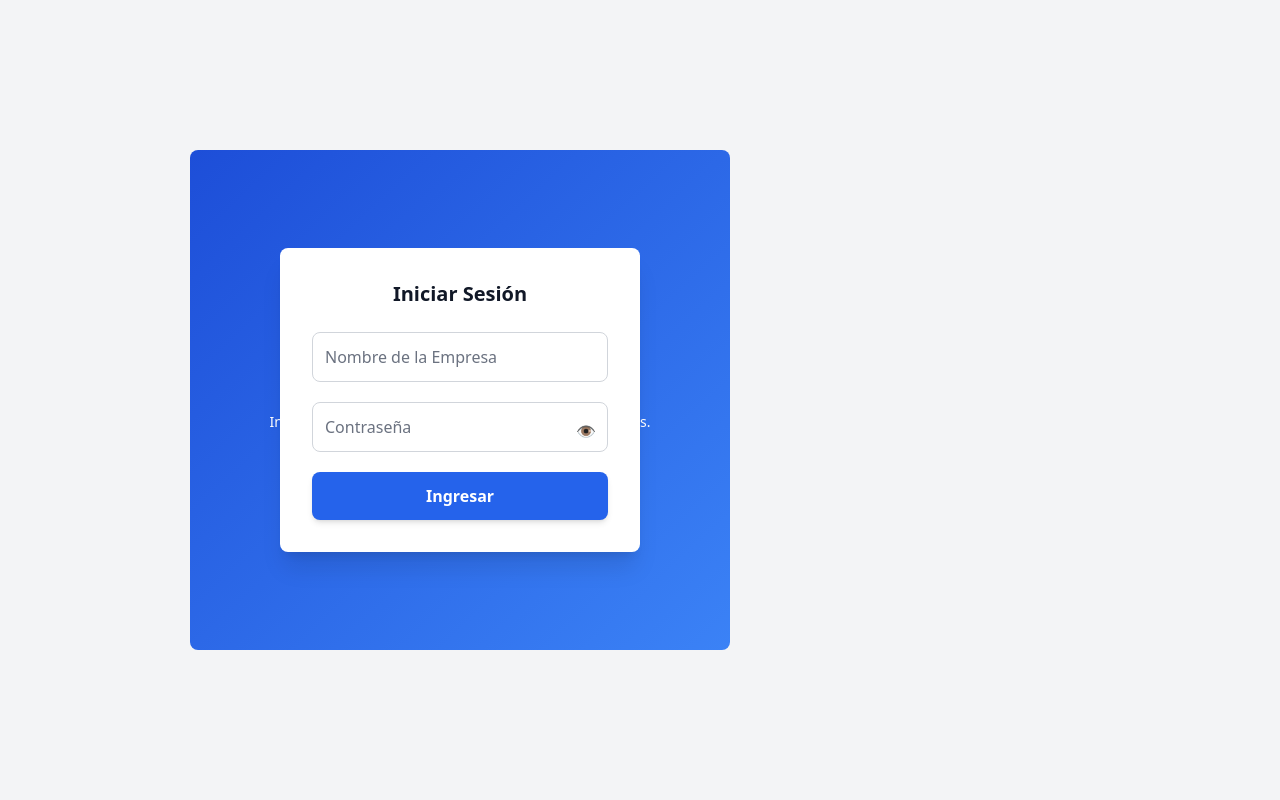
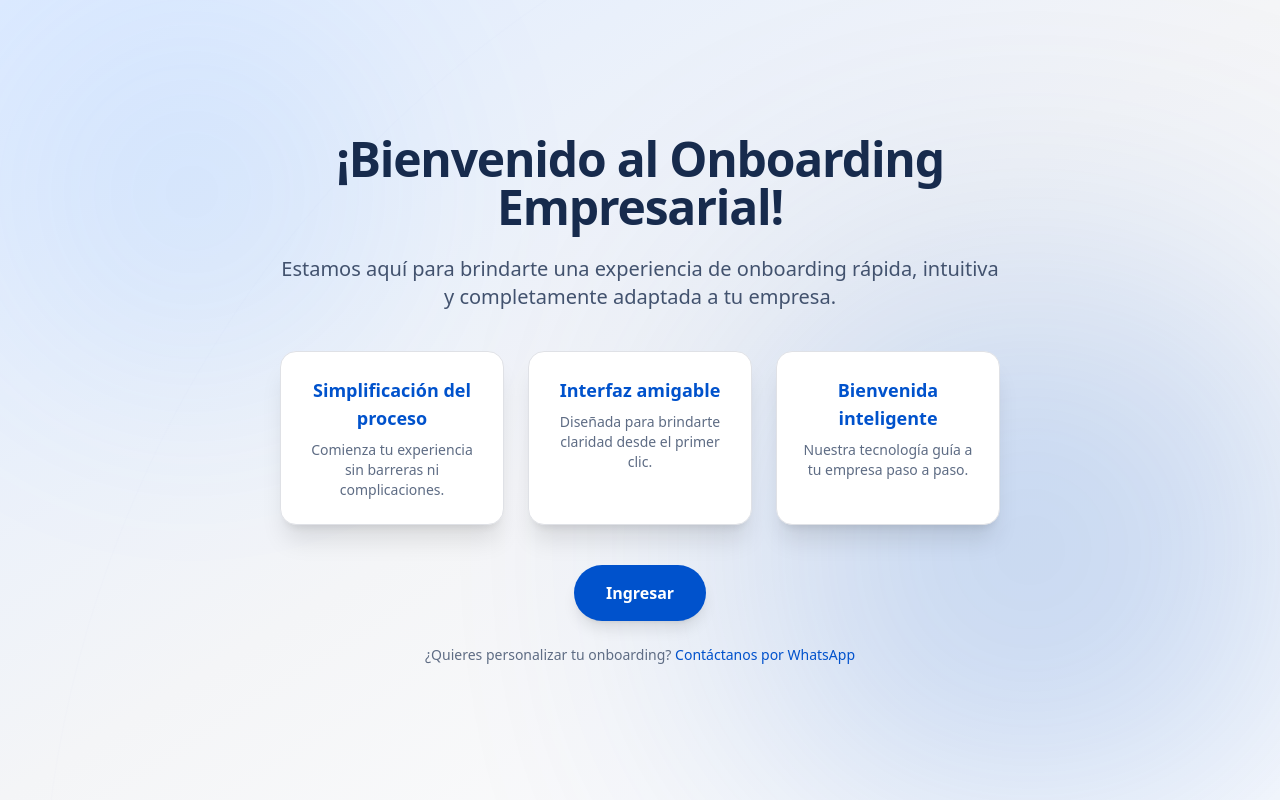
Before and after one commit to Hion-creator/chatbot2.0, a React (Vite) app in the folder frontend/: page / in a window 1280 px wide. Built offline with nearby package versions, Linux system fonts and the light colour scheme.

Commit message:
feat : Landpage para inicio de seccion login actualizado

```diff
--- a/frontend/package.json
+++ b/frontend/package.json
@@ -16,6 +16,7 @@
     "@tremor/react": "^3.18.7",
     "clsx": "^2.1.1",
     "frontend": "file:",
+    "lucide-react": "^0.488.0",
     "prop-types": "^15.8.1",
     "react": "^18.3.1",
     "react-dom": "^18.3.1",
--- a/frontend/src/App.jsx
+++ b/frontend/src/App.jsx
@@ -1,6 +1,7 @@
 import React from 'react'
 import { BrowserRouter as Router, Routes, Route } from 'react-router-dom'
 import Login from './components/Login'
+import LandP from './components/LandP'
 import Menu from './components/Menu'
 import PrivateRoute from "./routes/PrivateRoute"
 import "./index.css";
@@ -10,7 +11,8 @@ function App() {
   return (
     <Router>
       <Routes>
-        <Route path="/" element={<Login />} />
+        <Route path="/" element={<LandP />} />
+        <Route path="/login" element={<Login />} />
         <Route path="/menu" element={
         <PrivateRoute>
           <Menu />
--- /dev/null
+++ b/frontend/src/components/LandP.jsx
@@ -0,0 +1,74 @@
+import { useNavigate } from "react-router-dom";
+
+const LandP = () => {
+  const navigate = useNavigate();
+
+  // Función para redirigir a la página de login
+  const handleLoginClick = () => {
+    navigate("/login");
+  };
+
+  // Función para redirigir a WhatsApp
+  const handleWhatsAppClick = () => {
+    const phoneNumber = "573001234567"; // Número de teléfono de WhatsApp
+    const message = "Hola, estoy interesado en obtener más información sobre el onboarding."; // Mensaje predefinido
+    window.location.href = `https://wa.me/${phoneNumber}?text=${encodeURIComponent(message)}`;
+  };
+
+  return (
+    <div className="w-screen h-screen bg-gradient-to-br from-[#DEEBFF] via-[#F4F5F7] to-[#FFFFFF] flex items-center justify-center relative overflow-hidden">
+      {/* Elementos decorativos sutiles */}
+      <div className="absolute top-0 left-0 w-96 h-96 bg-[#2684FF] opacity-10 blur-[120px] rounded-full animate-spin-slow"></div>
+      <div className="absolute bottom-0 right-0 w-[500px] h-[500px] bg-[#0052CC] opacity-10 blur-[150px] rounded-full animate-pulse"></div>
+      <div className="absolute top-1/2 left-1/2 transform -translate-x-1/2 -translate-y-1/2 w-[1200px] h-[1200px] border border-[#0052CC]/10 rounded-full animate-ping"></div>
+
+      {/* Contenido principal */}
+      <div className="relative z-10 max-w-3xl w-full text-center text-[#172B4D] p-6">
+        <h1 className="text-4xl md:text-5xl font-extrabold text-[#172B4D] mb-6 tracking-tight leading-tight">
+          ¡Bienvenido al Onboarding Empresarial!
+        </h1>
+        <p className="text-lg md:text-xl mb-8 text-[#42526E]">
+          Estamos aquí para brindarte una experiencia de onboarding rápida, intuitiva y completamente adaptada a tu empresa.
+        </p>
+
+        <div className="grid grid-cols-1 md:grid-cols-3 gap-6 my-10">
+          <div className="bg-white shadow-xl p-6 rounded-2xl hover:scale-105 transition transform duration-300 border border-[#DFE1E6]">
+            <h3 className="font-semibold text-lg mb-2 text-[#0052CC]">Simplificación del proceso</h3>
+            <p className="text-sm text-[#5E6C84]">Comienza tu experiencia sin barreras ni complicaciones.</p>
+          </div>
+          <div className="bg-white shadow-xl p-6 rounded-2xl hover:scale-105 transition transform duration-300 border border-[#DFE1E6]">
+            <h3 className="font-semibold text-lg mb-2 text-[#0052CC]">Interfaz amigable</h3>
+            <p className="text-sm text-[#5E6C84]">Diseñada para brindarte claridad desde el primer clic.</p>
+          </div>
+          <div className="bg-white shadow-xl p-6 rounded-2xl hover:scale-105 transition transform duration-300 border border-[#DFE1E6]">
+            <h3 className="font-semibold text-lg mb-2 text-[#0052CC]">Bienvenida inteligente</h3>
+            <p className="text-sm text-[#5E6C84]">Nuestra tecnología guía a tu empresa paso a paso.</p>
+          </div>
+        </div>
+
+        {/* Sección de acción con un solo botón y enlace */}
+        <div className="flex justify-center gap-6 mt-10">
+          {/* Botón para Iniciar sesión */}
+          <button
+            onClick={handleLoginClick}
+            className="bg-[#0052CC] text-white font-semibold px-8 py-4 rounded-full shadow-lg hover:bg-[#2684FF] transform transition-all duration-300 hover:scale-105 focus:outline-none focus:ring-4 focus:ring-[#2684FF] focus:ring-opacity-50"
+          >
+            Ingresar
+          </button>
+        </div>
+
+        <div className="mt-6 text-sm text-[#5E6C84]">
+                   <span>¿Quieres personalizar tu onboarding? </span>
+          <span
+            onClick={handleWhatsAppClick}
+            className="text-[#0052CC] cursor-pointer hover:underline"
+          >
+            Contáctanos por WhatsApp
+          </span>
+        </div>
+      </div>
+    </div>
+  );
+};
+
+export default LandP;
--- a/frontend/src/components/Login.jsx
+++ b/frontend/src/components/Login.jsx
@@ -1,54 +1,58 @@
-import React, { useState, useEffect } from 'react'
-import { useNavigate } from 'react-router-dom'
-import { login } from '../services/authService'
+import React, { useState, useEffect } from 'react';
+import { useNavigate } from 'react-router-dom';
+import { Eye, EyeOff } from 'lucide-react';
+import { login } from '../services/authService';
 
 function Login() {
-  const [companyName, setCompanyName] = useState('')
-  const [password, setPassword] = useState('')
-  const [error, setError] = useState('')
-  const navigate = useNavigate()
-  const [showPassword, setShowPassword] = useState(false)
+  const [companyName, setCompanyName] = useState('');
+  const [password, setPassword] = useState('');
+  const [error, setError] = useState('');
+  const navigate = useNavigate();
+  const [showPassword, setShowPassword] = useState(false);
 
   useEffect(() => {
-    setError('')
-  }, [companyName, password])
+    setError('');
+  }, [companyName, password]);
 
   useEffect(() => {
-    const token = localStorage.getItem('token')
+    const token = localStorage.getItem('token');
     if (token) {
-      navigate('/menu')
+      navigate('/menu');
     }
-  }, [])
+  }, []);
 
   const handleSubmit = async (e) => {
-    e.preventDefault()
+    e.preventDefault();
     try {
-      const res = await login({ company_name: companyName, password })
-      localStorage.setItem('token', res.access_token)
+      const res = await login({ company_name: companyName, password });
+      localStorage.setItem('token', res.access_token);
       localStorage.setItem("empresa", res.company_name);
-      navigate('/menu')
+      navigate('/menu');
     } catch (err) {
-      console.error(err)
-      setError('Error de autenticación')
+      console.error(err);
+      setError('Error de autenticación');
     }
-  }
+  };
 
   return (
     <div className="flex items-center justify-center min-h-screen bg-gray-100">
-      <div className="relative flex w-[900px] h-[500px]">
+      <div className="relative flex w-full md:w-[900px] h-[500px] bg-white shadow-xl rounded-lg">
 
         {/* Sección derecha (Bienvenida) */}
-        <div className="w-3/5 bg-gradient-to-br from-blue-700 to-blue-500 text-white flex flex-col items-center justify-center rounded-lg p-8 ml-100">
-          <h2 className="text-3xl font-bold">¡Bienvenido!</h2>
-          <p className="mt-2 text-sm">Ingresa tus datos y comienza tu experiencia con nosotros.</p>
-
+        <div className="hidden md:flex w-3/5 bg-gradient-to-br from-blue-700 to-blue-500 text-white flex-col items-center justify-center rounded-l-lg p-8">
+          <h2 className="mb-10 text-4xl font-extrabold text-center">¡Bienvenido de nuevo! </h2>
+          <p className=" ml-10 mr-10 mt-2 text-lg text-center">"Inicia sesión para tener acceso completo a tu información y a todas nuestras funcionalidades. ¡Nos alegra que estés de vuelta!"</p>
+          <div className="mt-6 text-center">
+         </div>
         </div>
 
-        <div className="absolute left-[30%] top-[50%] transform -translate-x-1/2 -translate-y-1/2 w-2/5 bg-white shadow-xl rounded-lg p-8">
+        {/* Sección de Login */}
+        <div className="w-full md:w-2/5 flex flex-col items-center justify-center p-8">
           <h1 className="text-xl font-semibold text-gray-900 text-center mb-6">Iniciar Sesión</h1>
           {error && <p className="text-red-500 text-sm text-center">{error}</p>}
 
-          <form onSubmit={handleSubmit} className="space-y-5">
+          <form onSubmit={handleSubmit} className="space-y-5 w-full max-w-sm">
+            <div className="mb-4">
               <input
                 type="text"
                 placeholder="Nombre de la Empresa"
@@ -57,7 +61,8 @@ function Login() {
                 className="w-full p-3 border border-gray-300 rounded-lg focus:outline-none focus:ring-2 focus:ring-blue-500"
                 required
               />
-            <div className="relative mb-3">
+            </div>
+            <div className="relative mb-4">
               <input
                 type={showPassword ? "text" : "password"}
                 placeholder="Contraseña"
@@ -68,10 +73,10 @@ function Login() {
               />
               <button
                 type="button"
-                className="absolute right-3  text-gray-600 top-1/3 "
+                className="absolute right-3 text-gray-600 top-1/3"
                 onClick={() => setShowPassword(!showPassword)}
               >
-                {showPassword ? '✖' : '👁'}
+                {showPassword ? <Eye size={16} /> : <EyeOff size={16} />}
               </button>
             </div>
             <button type="submit" className="w-full bg-blue-600 text-white font-semibold px-6 py-3 rounded-lg shadow-md transition-all duration-300 hover:bg-blue-700">
@@ -81,7 +86,7 @@ function Login() {
         </div>
       </div>
     </div>
-  )
+  );
 }
 
-export default Login
+export default Login;
```
Also changed, not shown: 1 other file (tests, documents, lock files or other folders). Lines whose indentation alone changed are shown as unchanged.
